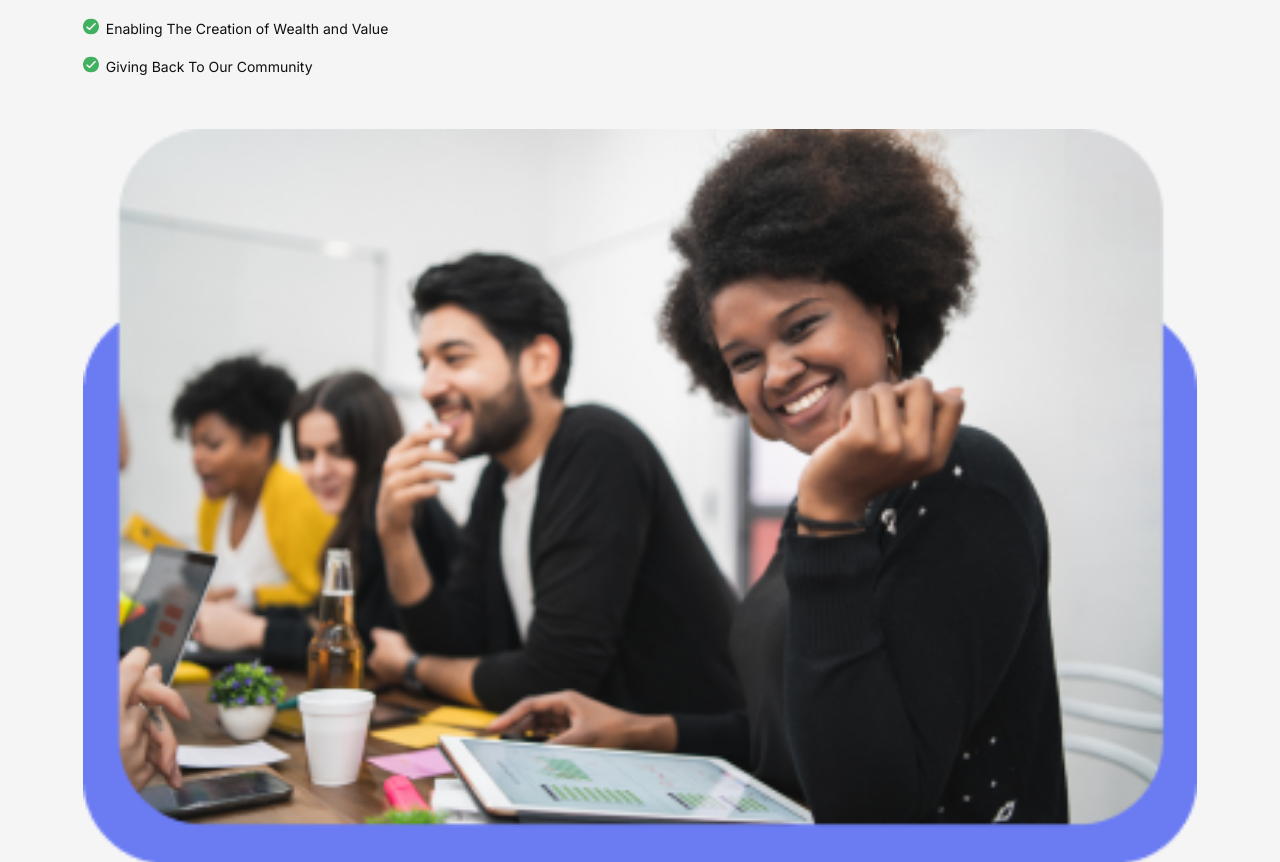
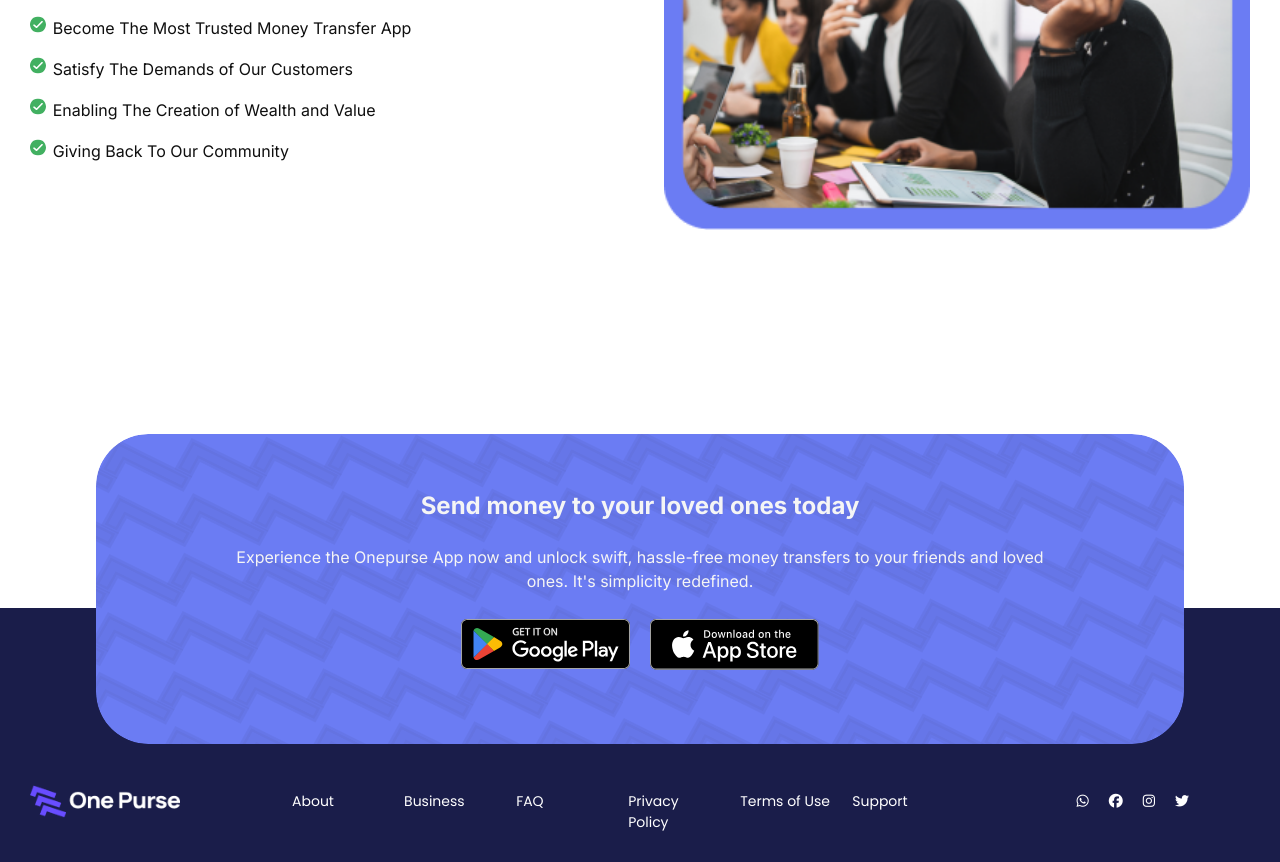
Before and after one commit to one-purse-org/onepurse-landing-page, a React (Create React App) app in the folder landing-page/: page /about in a window 1280 px wide. Shown: the part 2340-3202 px from the top of the page. Built offline with nearby package versions, Linux system fonts and the light colour scheme.

Commit message:
done with about page

```diff
--- a/landing-page/src/about/components/fourthComponent.js
+++ b/landing-page/src/about/components/fourthComponent.js
@@ -4,7 +4,8 @@ function Fourth(){
     return(
 
         <div className="fourth-div">
-            <div className="fourth-div-container container-md mx-sm-0 mx-md-auto">
+            <div className="fourth-div-container container-xxl mx-sm-0 mx-xxl-auto">
+                <div className="about-reasons">
                     <div className="header">
                         <h2> WHY WE EXIST </h2>
                         <p>At OnePurse, we're driven by the pursuit of the extraordinary. Our existence is
@@ -28,6 +29,7 @@ function Fourth(){
                             <p>Giving Back To Our Community</p>
                         </div>
                     </div>
+                </div>
                 <div className="smilingblackgirl">
                     <img  src="img/smilingblackgirl.png"></img>
                 </div>
--- a/landing-page/src/styles/about/fourth.css
+++ b/landing-page/src/styles/about/fourth.css
@@ -65,8 +65,68 @@
     width: 190px;
 }
 
-@media (min-width:768px) {
+@media (min-width:760px) {
+    #about .footer-cta .footer-cta-content {
+        top: -11%;
+    }
+    #about .footer-cta .footer-cta-content h1{
+        margin-bottom: 2%;
+    }
 
+    #about .footer-cta .footer-cta-content p{
+        font-size: 16px;
+        width: 70%;
+        margin: 0 auto 2%;
+    }
+
+    #about .footer-cta .footer-cta-image {
+        left: 7.5vw;
+    }
+
+    #about .footer-cta .footer-cta-image img {
+        width: 85vw;
+    }
+
+    #about .footer-cta-content {
+        height: 180%;
+    }
+    .fourth-div {
+        background-color: rgba(255, 255, 255, 1);
+    }
+
+    .fourth-div .fourth-div-container{
+        display: flex;
+        justify-content: space-between;
+        align-items: center;
+    }
+
+    .about-reasons{
+        width: 40%;
+    }
+
+    .smilingblackgirl{
+        width: 48%;
+    }
+
+    .fourth-div .header h2{
+        font-size: 32px;
+    }
+
+    .reasons p{
+        font-size: 16px;
+    }
+
+    #about .footer-cta{
+        background-color: rgba(255, 255, 255, 1);
+    }
+
+    #about .footer-cta .footer-cta-content .footer-cta-button a{
+        width: 169px;
+        margin: 0 10px;
+    }
+    #about .footer-cta .footer-cta-button a img{
+        width: 100%;
+    }
 }
 
 @media (max-width: 360px) {
--- a/landing-page/src/styles/about/third.css
+++ b/landing-page/src/styles/about/third.css
@@ -100,7 +100,7 @@
     .our-story-image img {
         width: 70%;
         top: -35%;
-        left: -20px;
+        left: 0px;
     }
 }
 
--- a/landing-page/src/styles/home/testimony.css
+++ b/landing-page/src/styles/home/testimony.css
@@ -103,9 +103,13 @@
         margin: auto 10px;
     }
 
-    .testimony .footer{
-        padding-top: 235px;
-        padding-bottom: 5px;
+    .testimony .footer, #about .footer{
+        padding-top: 12%;
+        padding-bottom: 0px;
+    }
+
+    .testimony .footer-cta-content h1 {
+        width: 70%;
     }
 }
 
```
Lines whose indentation alone changed are shown as unchanged.
